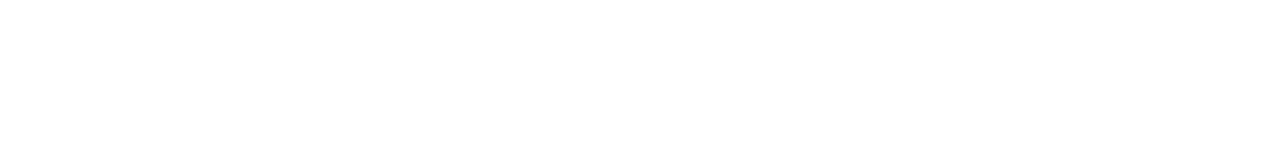
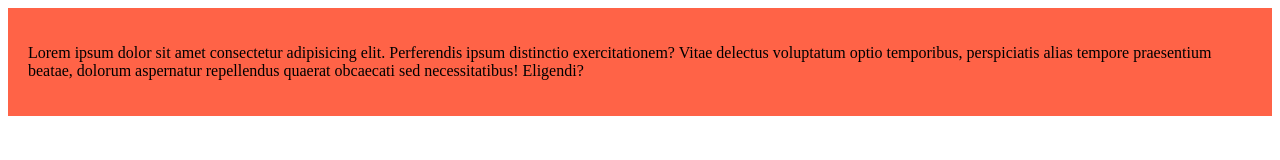
Before and after one commit to Haddock001/demo-github-repo, a plain HTML site: page index.html in a window 1280 px wide. Drawn offline with Linux system fonts and the light colour scheme.

Commit message:
added styling bg color

```diff
--- a/index.html
+++ b/index.html
@@ -4,8 +4,13 @@
     <meta charset="UTF-8">
     <meta name="viewport" content="width=device-width, initial-scale=1.0">
     <title>demo git repo</title>
+    <link rel="stylesheet" href="style.css">
 </head>
 <body>
-
+    <div>
+        <p>
+            Lorem ipsum dolor sit amet consectetur adipisicing elit. Perferendis ipsum distinctio exercitationem? Vitae delectus voluptatum optio temporibus, perspiciatis alias tempore praesentium beatae, dolorum aspernatur repellendus quaerat obcaecati sed necessitatibus! Eligendi?
+        </p>
+    </div>
 </body>
 </html>
--- /dev/null
+++ b/style.css
@@ -0,0 +1,4 @@
+div{
+    background-color: tomato;
+    padding: 20px;
+}
```
